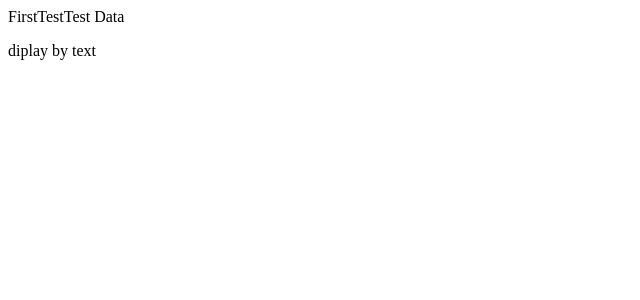
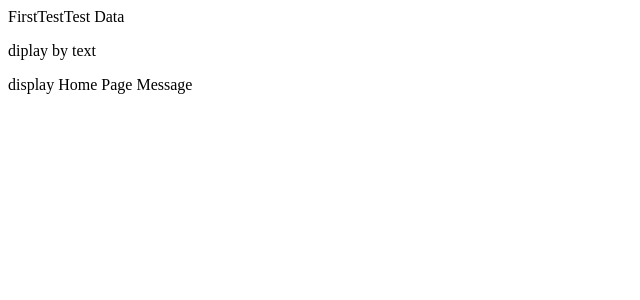
Before and after one commit to GajendiranGnanam/FirstTest, an Angular app in the folder FirstTest/: page / in a window 1280 px wide. Shown: the top 300 px of the page, without its empty margins (0-640 px from the left). Built offline with nearby package versions, Linux system fonts and the light colour scheme.

Commit message:
Updated Code for New branch

```diff
--- a/FirstTest/src/app/home-page/home-page.component.html
+++ b/FirstTest/src/app/home-page/home-page.component.html
@@ -1 +1,2 @@
 <p style="text-justify: distribute">{{ displayName }}</p>
+<span>display Home Page Message</span>
```
